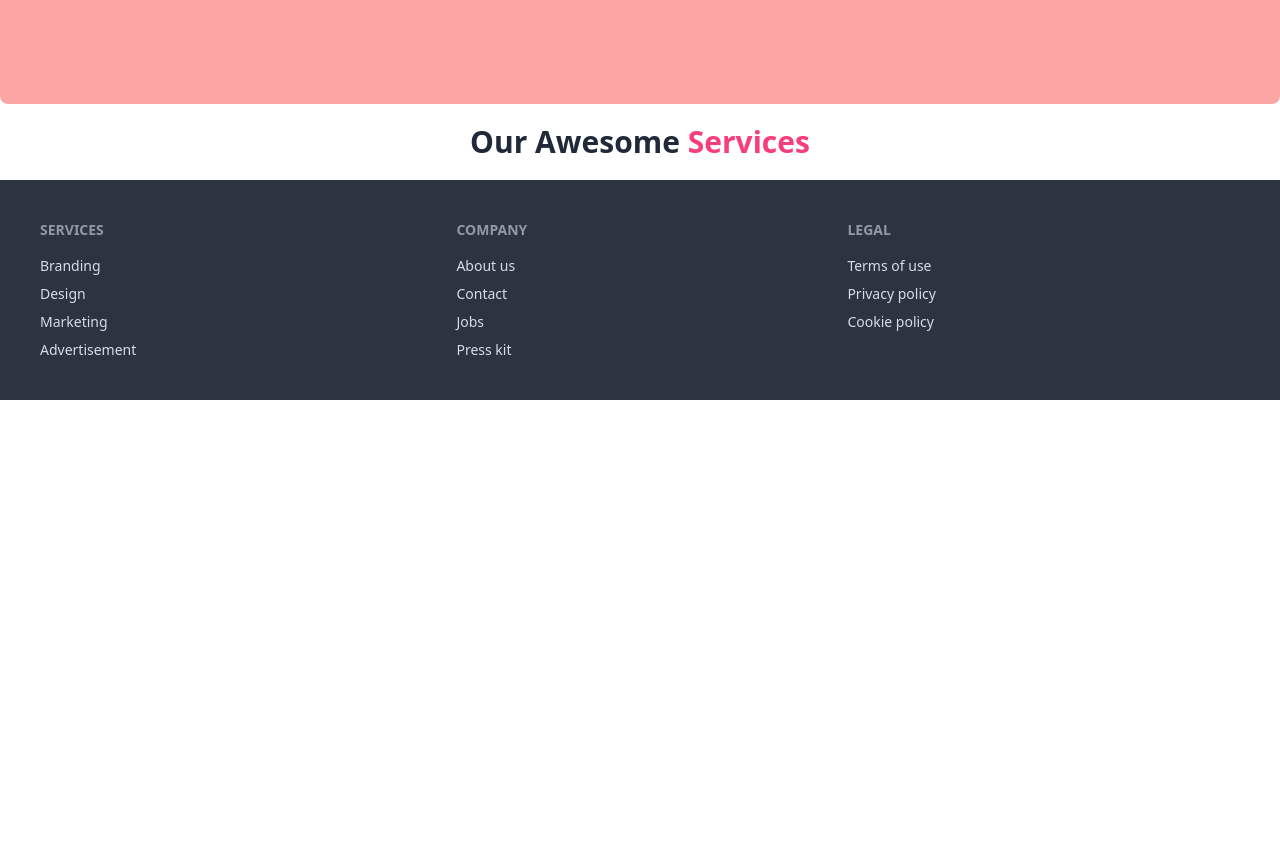
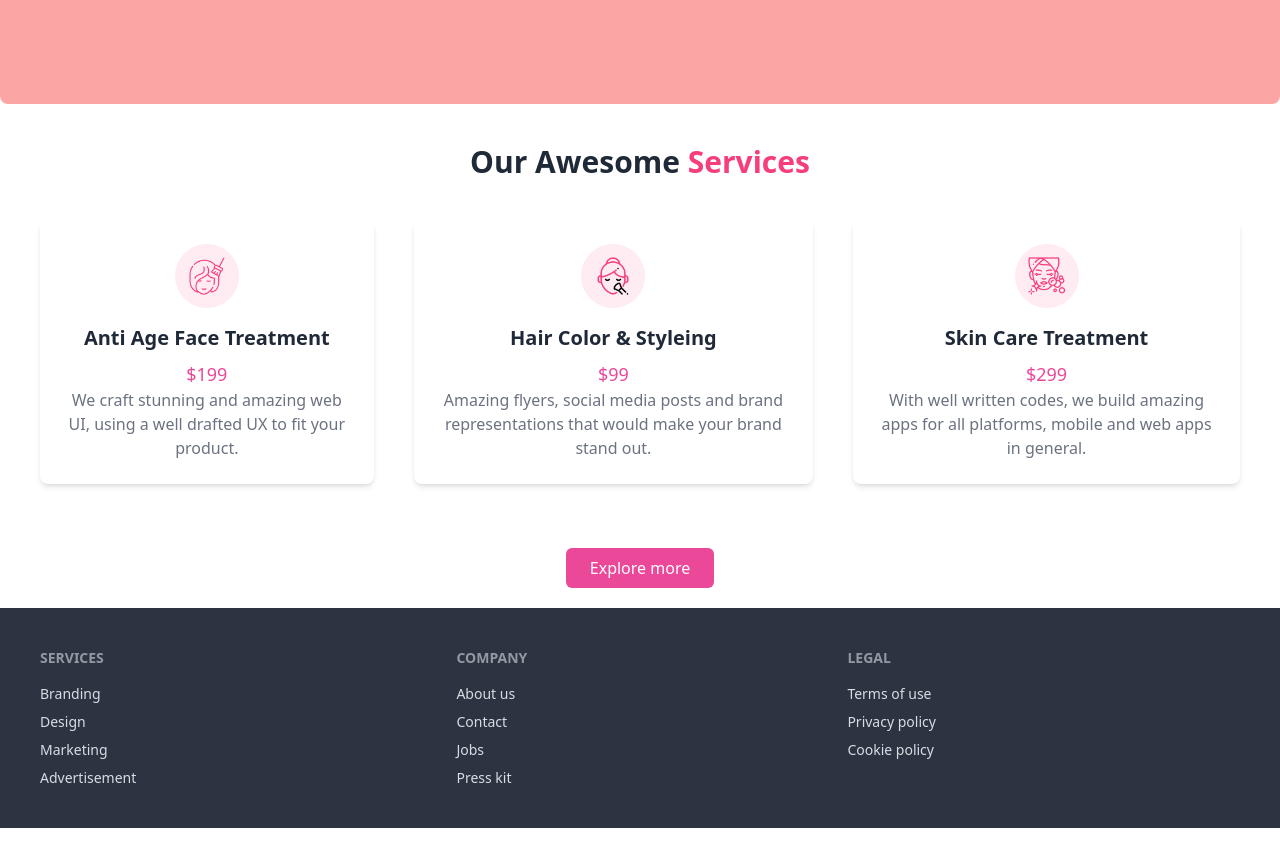
Before and after one commit to mojahidmamu/subro-selon, a React (Vite) app: page / in a window 1280 px wide. Shown: the part 800-1648 px from the top of the page. Before the commit the page ends 1220 px from the top, so only its background shows below. Built offline with nearby package versions, Linux system fonts and the light colour scheme.

Commit message:
added new file and folder

```diff
--- a/src/components/Home/Home.jsx
+++ b/src/components/Home/Home.jsx
@@ -1,5 +1,8 @@
 import React from "react";
 import CoverImg from "../../assets/assets/images/beautiful-young-asian-woman-touching-her-clean-face-with-fresh-healthy-skin-isolated-white-wall-beauty-cosmetics-facial-treatment-concept 1.png";
+import cardImg1 from "../../assets/assets/icons/Group 1372.png";
+import cardImg2 from "../../assets/assets/icons/Group 1373.png";
+import cardImg3 from "../../assets/assets/icons/Group 1374.png";
 
 const Home = () => {
   return (
@@ -23,9 +26,73 @@ const Home = () => {
           </div>
         </div>
       </section>
+
       {/* Second section */}
+      <h1 className="font-bold text-3xl text-center mt-10">
+        Our Awesome <span className="text-[#F63E7B]">Services</span>
+      </h1>
+      <section className="flex justify-center gap-10 p-10">
+        {/* Card-1 */}
+        <div className="text-center p-6 bg-white rounded-lg shadow-md">
+          <div className="flex justify-center mb-4">
+            <img
+              src={cardImg1}
+              alt="Anti Age Face Treatment"
+              className="w-16 h-16"
+            />
+          </div>
+          <h3 className="text-xl font-semibold mb-2">
+            Anti Age Face Treatment
+          </h3>
+          <p className="text-pink-500 text-lg">$199</p>
+          <p className="text-gray-500">
+            We craft stunning and amazing web UI, using a well drafted UX to fit
+            your product.
+          </p>
+        </div>
+        {/*  */}
+        <div className="text-center p-6 bg-white rounded-lg shadow-md">
+          <div className="flex justify-center mb-4">
+            <img
+              src={cardImg2}
+              alt="Hair Color & Styleing"
+              className="w-16 h-16"
+            />
+          </div>
+          <h3 className="text-xl font-semibold mb-2">Hair Color & Styleing</h3>
+          <p className="text-pink-500 text-lg">$99</p>
+          <p className="text-gray-500">
+            Amazing flyers, social media posts and brand representations that
+            would make your brand stand out.
+          </p>
+        </div>
+        {/*  */}
+        <div className="text-center p-6 bg-white rounded-lg shadow-md">
+          <div className="flex justify-center mb-4">
+            <img
+              src={cardImg3}
+              alt="Skin Care Treatment"
+              className="w-16 h-16"
+            />
+          </div>
+          <h3 className="text-xl font-semibold mb-2">Skin Care Treatment</h3>
+          <p className="text-pink-500 text-lg">$299</p>
+          <p className="text-gray-500">
+            With well written codes, we build amazing apps for all platforms,
+            mobile and web apps in general.
+          </p>
+        </div>
+      </section>
+      {/* Button */}
+      <div className="flex justify-center mt-6">
+        <button className="bg-pink-500 text-white px-6 py-2 rounded-md">
+          Explore more
+        </button>
+      </div>
+
+      {/* Third Section */}
       <section>
-        <h1 className="font-bold text-3xl text-center my-5">Our Awesome <span className="text-[#F63E7B]">Services</span></h1>
+
       </section>
     </div>
   );
```
